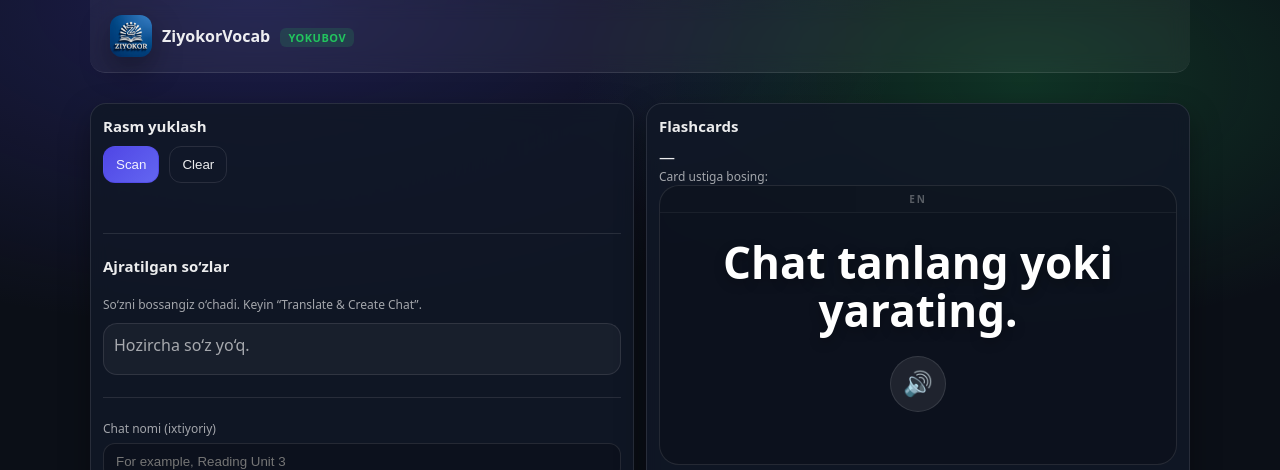
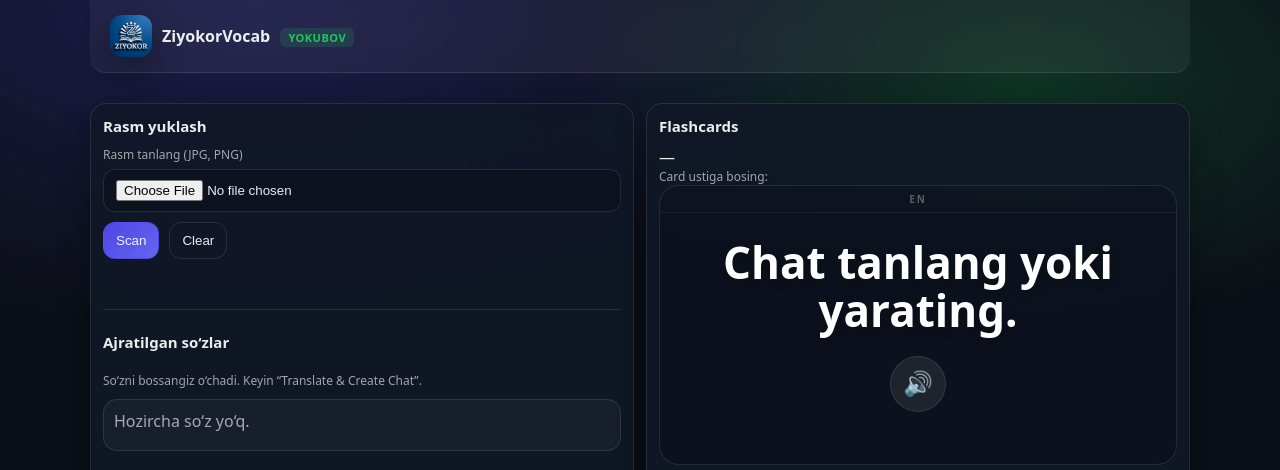
Before and after one commit to ALIyakuboff/LearnCard, a website: page index.html in a window 1280 px wide. Shown: the top 470 px of the page. Drawn offline with Linux system fonts and the light colour scheme.

Commit message:
Fix: Add imageInput to index.html

```diff
--- a/index.html
+++ b/index.html
@@ -30,7 +30,10 @@
       </div>
 
       <div class="form" style="margin-top:10px;">
-
+        <label class="label">
+          Rasm tanlang (JPG, PNG)
+          <input id="imageInput" class="input" type="file" accept="image/*" />
+        </label>
 
         <div class="row">
           <button id="runOcrBtn" class="btn btn-primary" type="button">Scan</button>
```
